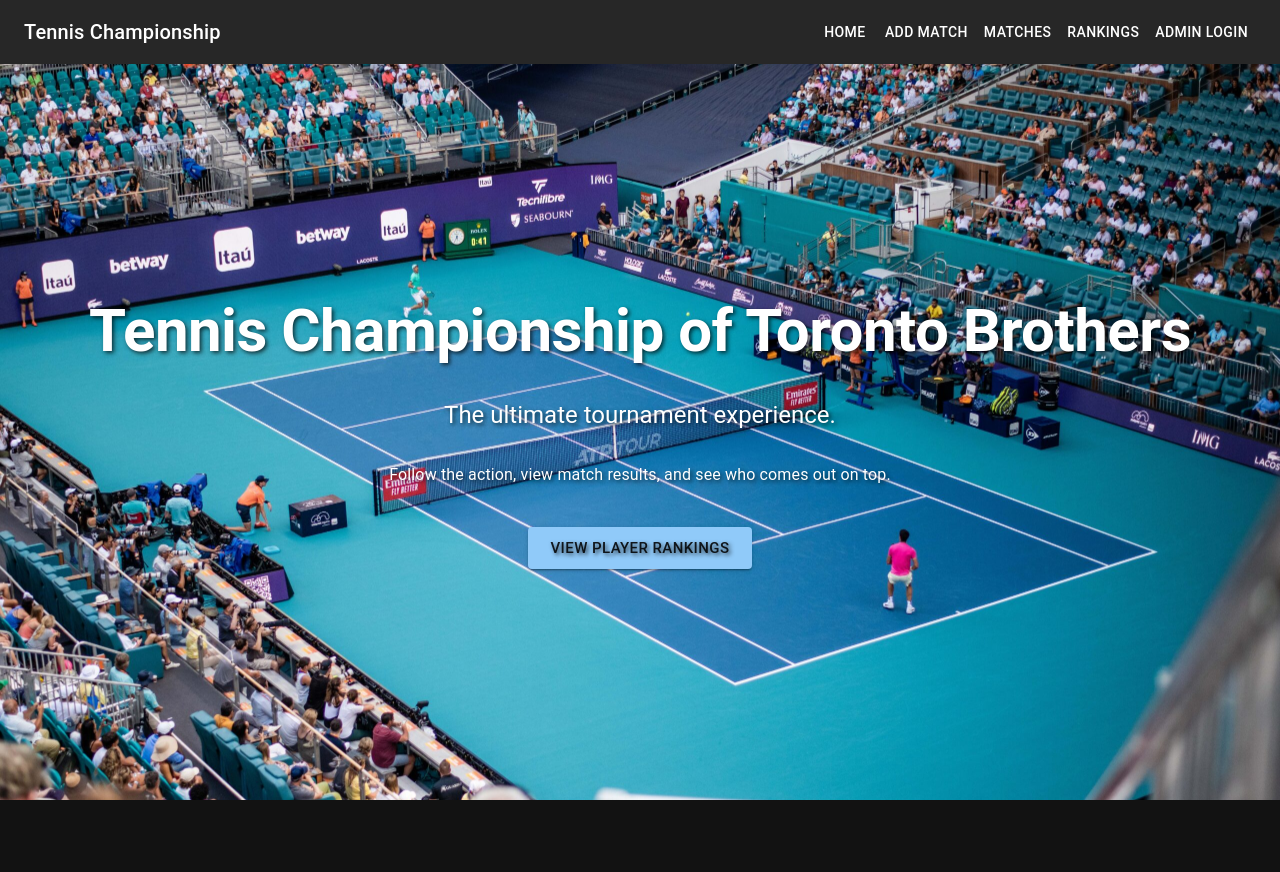
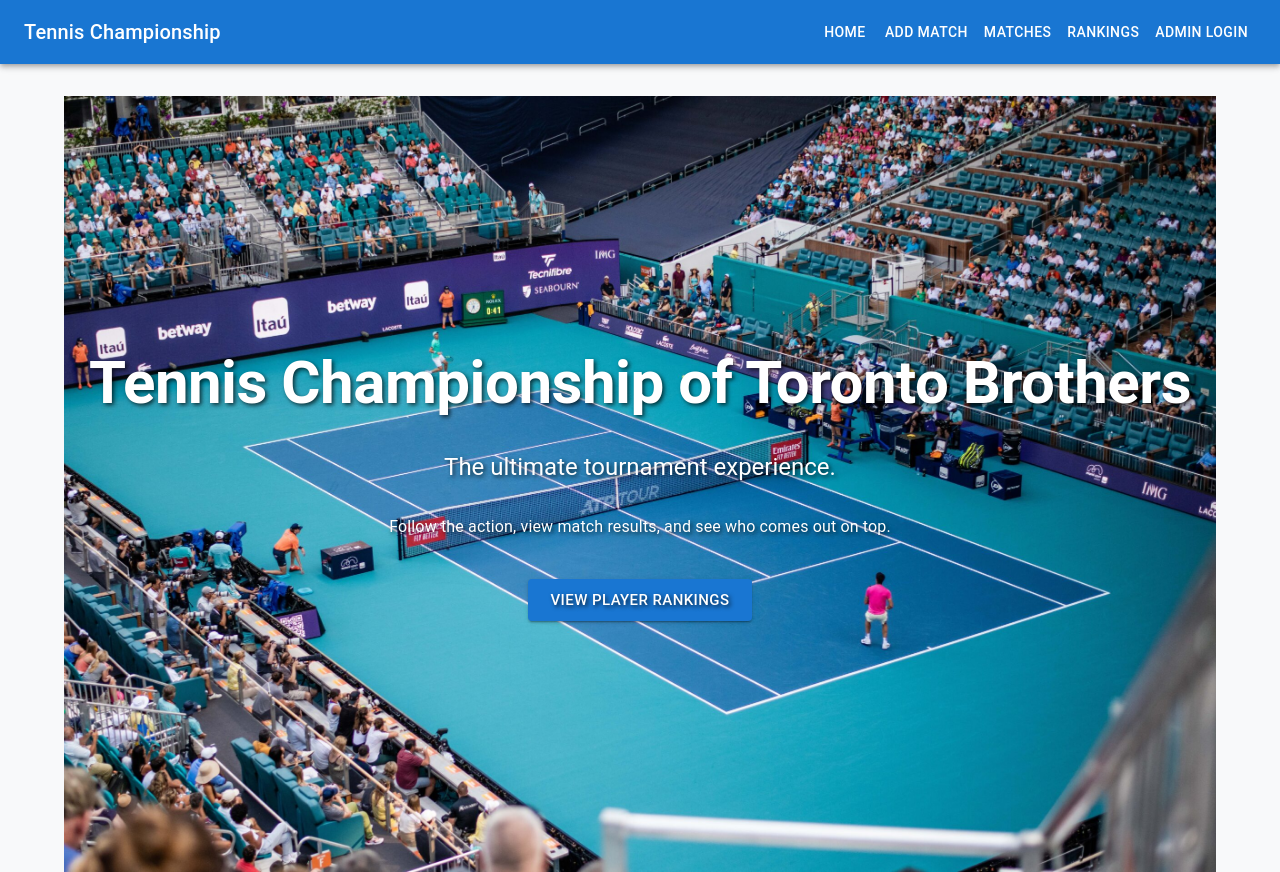
Before and after one commit to sabihmankani/tennistournament, a React (Create React App) app in the folder frontend/: page / in a window 1280 px wide. Before the commit the page ends 800 px from the top, so only its background shows below. Built offline with nearby package versions, Linux system fonts and the light colour scheme.

Commit message:
refactor: Integrate Material UI Container and remove redundant ThemeProvider from App.tsx

```diff
--- a/frontend/src/App.tsx
+++ b/frontend/src/App.tsx
@@ -1,7 +1,5 @@
 import React, { useState } from 'react';
 import { Routes, Route } from 'react-router-dom';
-import { ThemeProvider, createTheme } from '@mui/material/styles';
-import CssBaseline from '@mui/material/CssBaseline';
 
 // import Navbar from './components/Navbar'; // Will replace with MUI AppBar
 
@@ -15,18 +13,7 @@ import RankingsPage from './pages/RankingsPage';
 import MatchesPage from './pages/MatchesPage';
 import GroupsPage from './pages/GroupsPage';
 import MuiNavbar from './components/MuiNavbar';
-
-const darkTheme = createTheme({
-  palette: {
-    mode: 'dark',
-    primary: {
-      main: '#90caf9',
-    },
-    secondary: {
-      main: '#f48fb1',
-    },
-  },
-});
+import { Container } from '@mui/material'; // Import Container
 
 function App() {
   const [isAdminLoggedIn, setIsAdminLoggedIn] = useState<boolean>(() => {
@@ -40,11 +27,9 @@ function App() {
   };
 
   return (
-    <ThemeProvider theme={darkTheme}>
-      <CssBaseline />
     <div className="App">
       <MuiNavbar isAdminLoggedIn={isAdminLoggedIn} onLoginStatusChange={handleLoginStatusChange} />
-        <div className="container mt-4">
+      <Container maxWidth="lg" sx={{ mt: 4 }}> {/* Replaced div with MUI Container */}
         <Routes>
           <Route path="/" element={<HomePage />} />
           <Route path="/players" element={<PlayersPage isAdminLoggedIn={isAdminLoggedIn} />} />
@@ -56,9 +41,8 @@ function App() {
           <Route path="/admin" element={<AdminLoginPage onLoginSuccess={() => handleLoginStatusChange(true)} />} />
           <Route path="/admin/dashboard" element={<AdminDashboardPage />} />
         </Routes>
+      </Container>
     </div>
-      </div>
-    </ThemeProvider>
   );
 }
 
```
Lines whose indentation alone changed are shown as unchanged.
